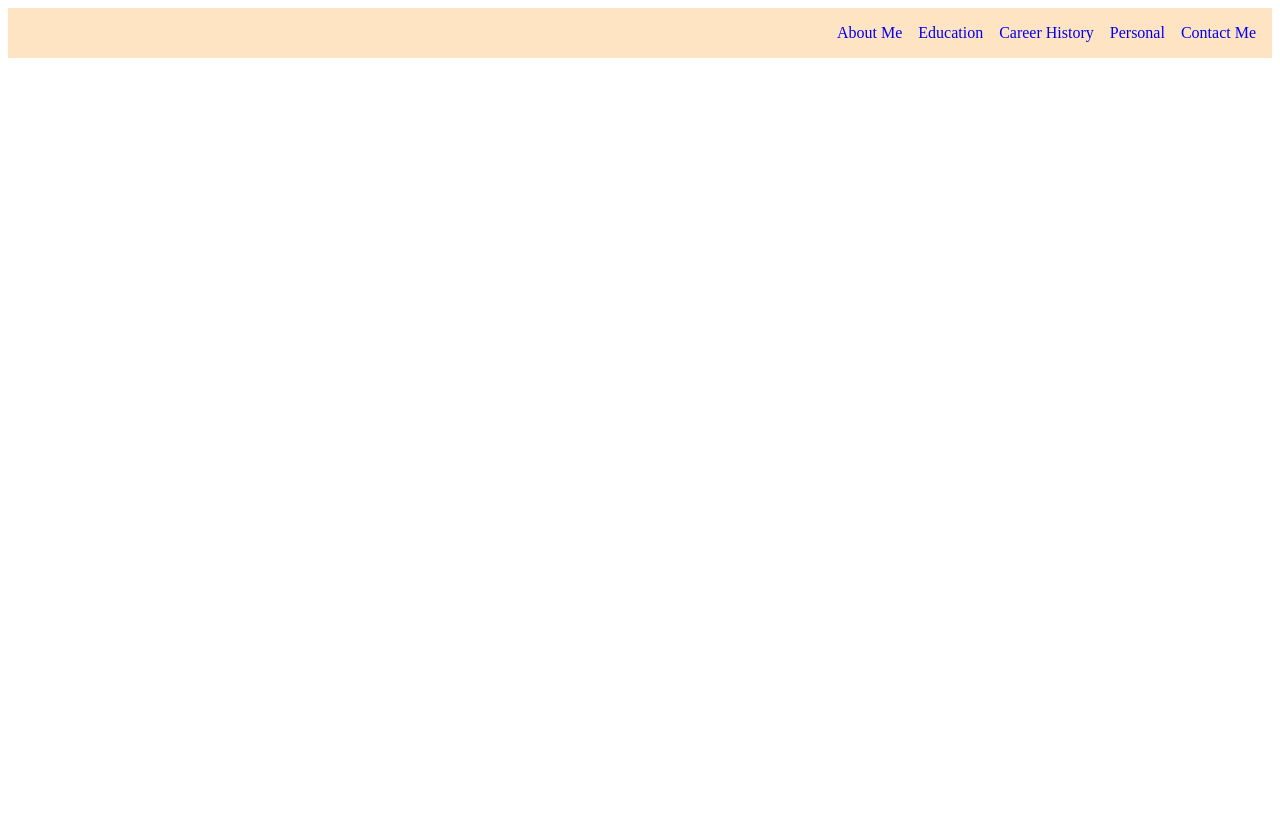
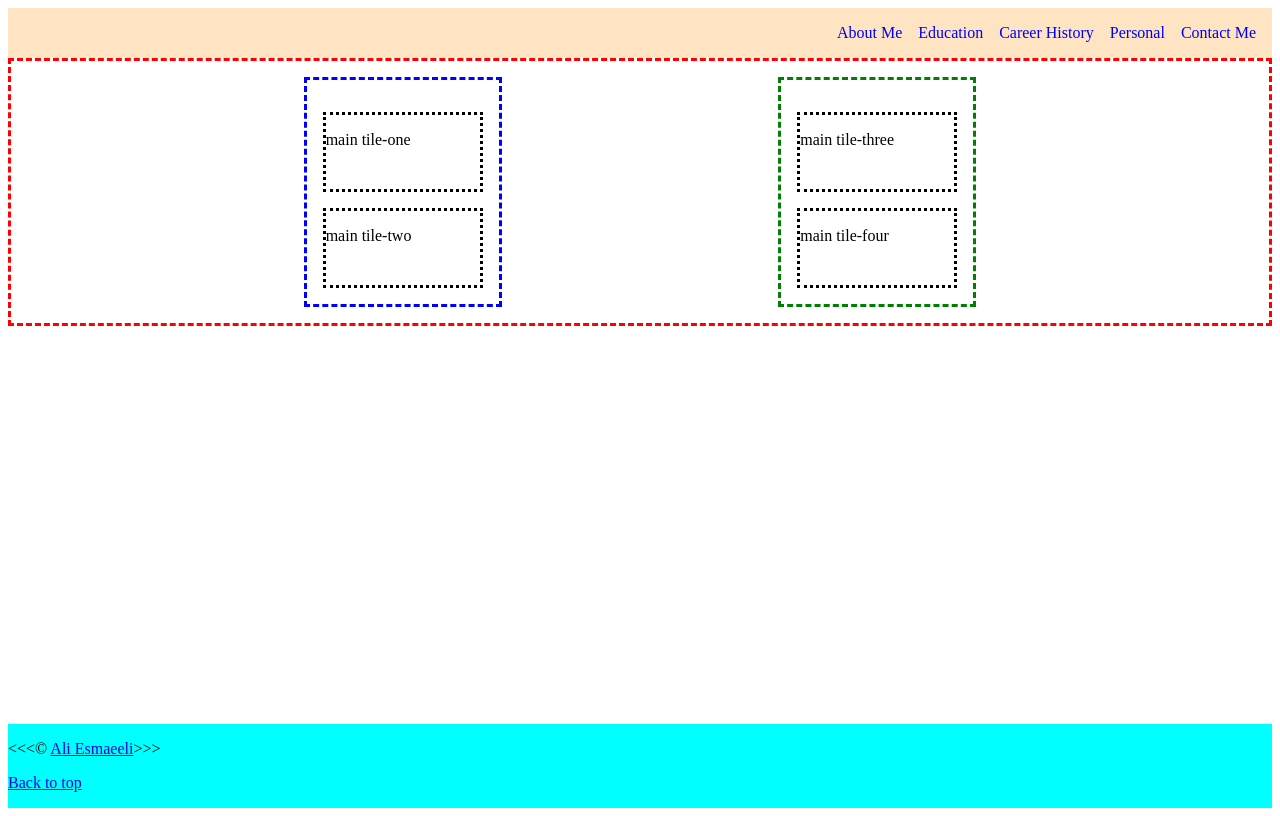
Before and after one commit to EthanHunt711/FJSX-WW-p1, a plain HTML site: page index.html in a window 1280 px wide. Drawn offline with Linux system fonts and the light colour scheme.

Commit message:
flex boxes main complete

```diff
--- a/css/Style.css
+++ b/css/Style.css
@@ -24,3 +24,52 @@
     text-decoration: underline;
     color: brown;
 }
+
+body {
+    min-height: 100vh;
+    display: flex;
+    flex-direction: column;
+
+}
+
+.main_all-tiles{
+    display: flex;
+    flex-direction: row;
+    border-style: dashed;
+    border-color: red;
+    padding: 1em;
+    justify-content: space-evenly;
+}
+.main_right-tiles {
+    flex-direction: column;
+    align-items: flex-start;
+    border-style: dashed;
+    border-color: blue;
+    padding: 1em;
+
+}
+
+.main_left-tiles {
+    flex-direction: column;
+    align-items: flex-end;
+    border-style: dashed;
+    border-color: green;
+    padding: 1em;
+
+}
+
+
+
+.main_tile-one, .main_tile-two,
+.main_tile-three, .main_tile-four {
+    width: 10em;
+    height: 5em;
+    border-color: black;
+    border-style: dotted;
+    margin-top: 1em;
+}
+
+footer {
+    margin-top: auto;
+    background-color: aqua;
+}
--- a/index.html
+++ b/index.html
@@ -8,6 +8,7 @@
     <link rel="stylesheet" href="css/Style.css">
 </head>
 <body>
+    <!-- main nav  -->
     <header>
         <div class="nav-div">
             <a href="#">About Me</a>
@@ -17,5 +18,38 @@
             <a href="#">Contact Me</a>
         </div>
     </header>
+
+    <!-- body of the page  -->
+    <main>
+        <div class="main_all-tiles">
+            <section class="main_right-tiles">
+                <div class="main_tile-one">
+                    <p>main tile-one</p>
+                </div>
+                <div class="main_tile-two">
+                    <p>main tile-two</p>
+                </div>
+            </section>
+            <section class="main_left-tiles">
+                <div class="main_tile-three">
+                    <p>main tile-three</p>
+                </div>
+                <div class="main_tile-four">
+                    <p>main tile-four</p>
+                </div>
+            </section>
+
+        </div>
+    </main>
+
+    <!-- footer nav  -->
+    <footer>
+        <p>
+            &lt;&lt;&lt;&copy; <a href="about.html">Ali Esmaeeli</a>&gt;&gt;&gt;
+        </p>
+        <p class="btop">
+            <a href="#">Back to top</a>
+        </p>
+    </footer>
 </body>
 </html>
```
